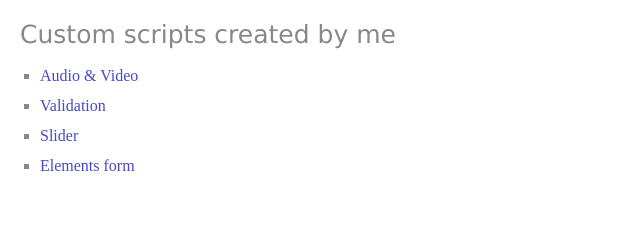
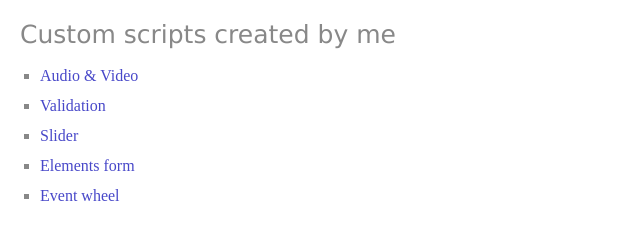
Before and after one commit to trae-op/my-custom-scripts, a plain HTML site: page index.html in a window 1280 px wide. Shown: the full height of the page, 0-640 px from the left. Drawn offline with Linux system fonts and the light colour scheme.

Commit message:
added new files: added in html for event wheel

```diff
--- a/index.html
+++ b/index.html
@@ -45,6 +45,7 @@
     <li><a href="scripts-custom/validation.js" target="_blank">Validation</a></li>
     <li><a href="scripts-custom/slider.js" target="_blank">Slider</a></li>
     <li><a href="scripts-custom/elements-form.js" target="_blank">Elements form</a></li>
+    <li><a href="scripts-custom/event-wheel.js" target="_blank">Event wheel</a></li>
   </ul>
 
   </body>
```
